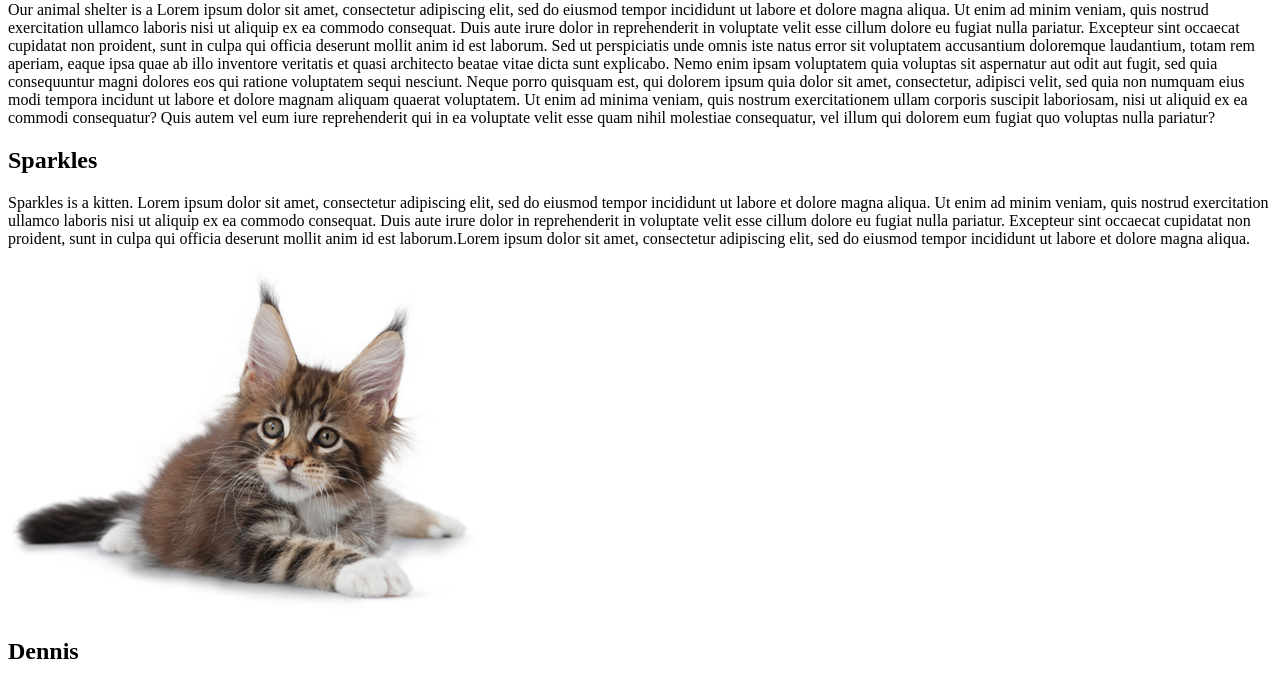
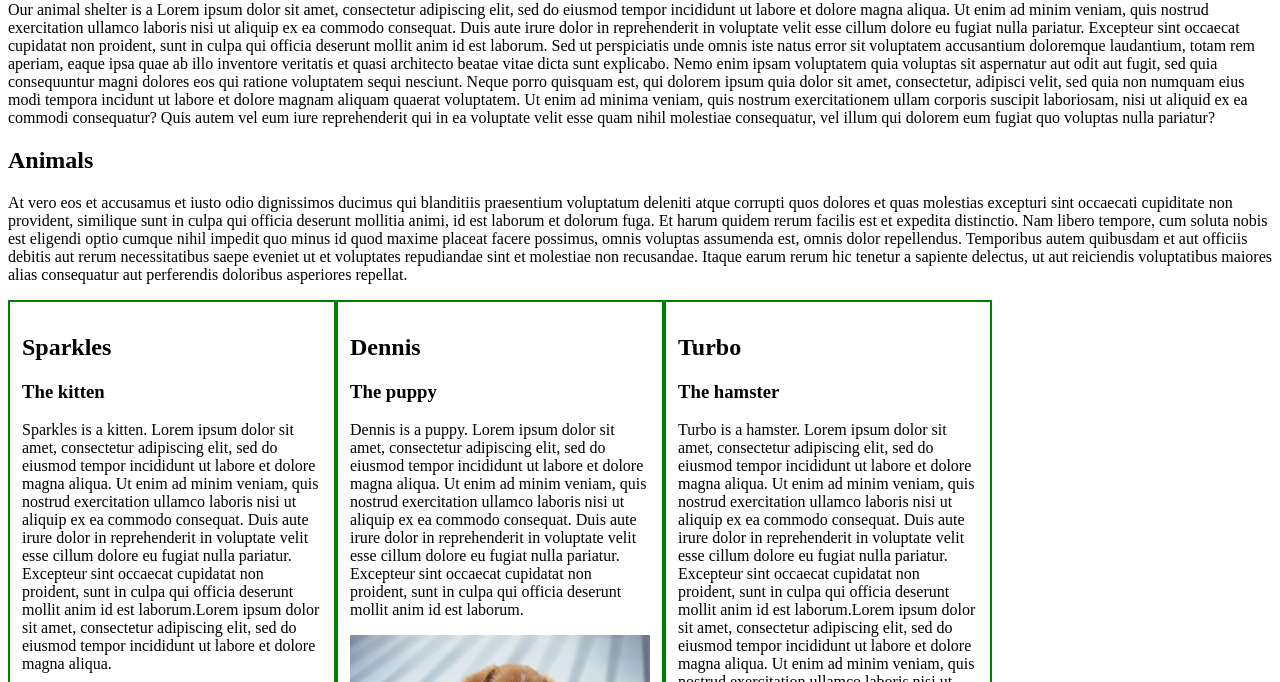
Before and after one commit to albelka/animal-shelter, a plain HTML site: page index.html in a window 1280 px wide. Shown: the part 79-761 px from the top of the page. Drawn offline with Linux system fonts and the light colour scheme.

Commit message:
Add columns css

```diff
--- a/css/styles.css
+++ b/css/styles.css
@@ -0,0 +1,10 @@
+.column {
+  float:left;
+  border: 2px solid green;
+  width:300px;
+  padding: 12px;
+}
+
+.column img {
+  width: 300px;
+}
--- a/index.html
+++ b/index.html
@@ -9,26 +9,33 @@
 
     <p>Our animal shelter is a Lorem ipsum dolor sit amet, consectetur adipiscing elit, sed do eiusmod tempor incididunt ut labore et dolore magna aliqua. Ut enim ad minim veniam, quis nostrud exercitation ullamco laboris nisi ut aliquip ex ea commodo consequat. Duis aute irure dolor in reprehenderit in voluptate velit esse cillum dolore eu fugiat nulla pariatur. Excepteur sint occaecat cupidatat non proident, sunt in culpa qui officia deserunt mollit anim id est laborum. Sed ut perspiciatis unde omnis iste natus error sit voluptatem accusantium doloremque laudantium, totam rem aperiam, eaque ipsa quae ab illo inventore veritatis et quasi architecto beatae vitae dicta sunt explicabo. Nemo enim ipsam voluptatem quia voluptas sit aspernatur aut odit aut fugit, sed quia consequuntur magni dolores eos qui ratione voluptatem sequi nesciunt. Neque porro quisquam est, qui dolorem ipsum quia dolor sit amet, consectetur, adipisci velit, sed quia non numquam eius modi tempora incidunt ut labore et dolore magnam aliquam quaerat voluptatem. Ut enim ad minima veniam, quis nostrum exercitationem ullam corporis suscipit laboriosam, nisi ut aliquid ex ea commodi consequatur? Quis autem vel eum iure reprehenderit qui in ea voluptate velit esse quam nihil molestiae consequatur, vel illum qui dolorem eum fugiat quo voluptas nulla pariatur?</p>
 
+    <h2>Animals</h2>
+    <p>At vero eos et accusamus et iusto odio dignissimos ducimus qui blanditiis praesentium voluptatum deleniti atque corrupti quos dolores et quas molestias excepturi sint occaecati cupiditate non provident, similique sunt in culpa qui officia deserunt mollitia animi, id est laborum et dolorum fuga. Et harum quidem rerum facilis est et expedita distinctio. Nam libero tempore, cum soluta nobis est eligendi optio cumque nihil impedit quo minus id quod maxime placeat facere possimus, omnis voluptas assumenda est, omnis dolor repellendus. Temporibus autem quibusdam et aut officiis debitis aut rerum necessitatibus saepe eveniet ut et voluptates repudiandae sint et molestiae non recusandae. Itaque earum rerum hic tenetur a sapiente delectus, ut aut reiciendis voluptatibus maiores alias consequatur aut perferendis doloribus asperiores repellat.</p>
+
     <div class="column">
       <h2>Sparkles</h2>
+      <h3>The kitten</h3>
       <p>Sparkles is a kitten. Lorem ipsum dolor sit amet, consectetur adipiscing elit, sed do eiusmod tempor incididunt ut labore et dolore magna aliqua. Ut enim ad minim veniam, quis nostrud exercitation ullamco laboris nisi ut aliquip ex ea commodo consequat. Duis aute irure dolor in reprehenderit in voluptate velit esse cillum dolore eu fugiat nulla pariatur. Excepteur sint occaecat cupidatat non proident, sunt in culpa qui officia deserunt mollit anim id est laborum.Lorem ipsum dolor sit amet, consectetur adipiscing elit, sed do eiusmod tempor incididunt ut labore et dolore magna aliqua.</p>
       <img src="img/cat.jpg" alt="Picture of a kitten">
     </div>
 
     <div class="column">
       <h2>Dennis</h2>
+      <h3>The puppy</h3>
       <p>Dennis is a puppy. Lorem ipsum dolor sit amet, consectetur adipiscing elit, sed do eiusmod tempor incididunt ut labore et dolore magna aliqua. Ut enim ad minim veniam, quis nostrud exercitation ullamco laboris nisi ut aliquip ex ea commodo consequat. Duis aute irure dolor in reprehenderit in voluptate velit esse cillum dolore eu fugiat nulla pariatur. Excepteur sint occaecat cupidatat non proident, sunt in culpa qui officia deserunt mollit anim id est laborum.</p>
       <img src="img/dog.jpg" alt="Picture of a puppy">
     </div>
 
     <div class="column">
       <h2>Turbo</h2>
+      <h3>The hamster</h3>
       <p>Turbo is a hamster. Lorem ipsum dolor sit amet, consectetur adipiscing elit, sed do eiusmod tempor incididunt ut labore et dolore magna aliqua. Ut enim ad minim veniam, quis nostrud exercitation ullamco laboris nisi ut aliquip ex ea commodo consequat. Duis aute irure dolor in reprehenderit in voluptate velit esse cillum dolore eu fugiat nulla pariatur. Excepteur sint occaecat cupidatat non proident, sunt in culpa qui officia deserunt mollit anim id est laborum.Lorem ipsum dolor sit amet, consectetur adipiscing elit, sed do eiusmod tempor incididunt ut labore et dolore magna aliqua. Ut enim ad minim veniam, quis nostrud exercitation ullamco laboris nisi ut aliquip ex ea commodo consequat. Duis aute irure dolor in reprehenderit in voluptate velit esse cillum dolore eu fugiat nulla pariatur. Excepteur sint occaecat cupidatat non proident, sunt in culpa qui officia deserunt mollit anim id est laborum.</p>
       <img src="img/hamster.jpg" alt="Picture of a hamster">
     </div>
 
     <div class="column">
       <h2>Squawker</h2>
+      <h3>The parrot</h3>
       <p>Squawker is a parrot. Lorem ipsum dolor sit amet, consectetur adipiscing elit, sed do eiusmod tempor incididunt ut labore et dolore magna aliqua. Ut enim ad minim veniam, quis nostrud exercitation ullamco laboris nisi ut aliquip ex ea commodo consequat. Duis aute irure dolor in reprehenderit in voluptate velit esse cillum dolore eu fugiat nulla pariatur. Excepteur sint occaecat cupidatat non proident, sunt in culpa qui officia deserunt mollit anim id est laborum.Lorem ipsum dolor sit amet, consectetur adipiscing elit, sed do eiusmod tempor incididunt ut labore et dolore magna aliqua. Ut enim ad minim veniam, quis nostrud exercitation ullamco laboris nisi ut aliquip ex ea commodo consequat.</p>
       <img src="img/parrot.jpg" alt="Picture of a parrot">
     </div>
```
